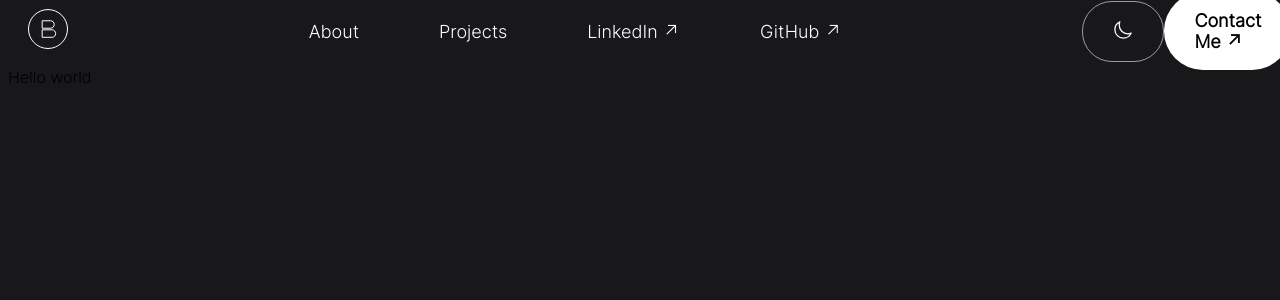
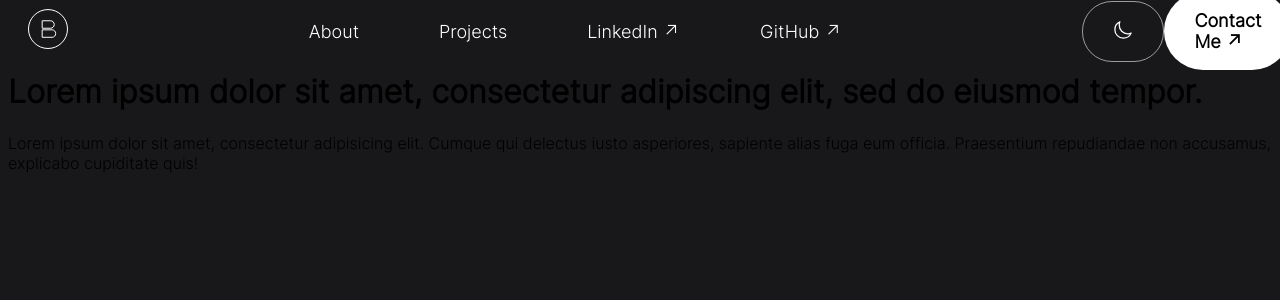
Before and after one commit to BenW2k/Ben-Resume, a Next.js app in the folder frontend/: page / in a window 1280 px wide. Shown: the top 300 px of the page. Built offline with nearby package versions, Linux system fonts and the light colour scheme.

Commit message:
+Created grid layout + title and subtitle

```diff
--- a/frontend/app/page.tsx
+++ b/frontend/app/page.tsx
@@ -1,3 +1,20 @@
+import styles from "./styles/home.module.css";
+import Image from "next/image";
+
 export default function Home() {
-  return <p>Hello world</p>;
+  return (
+    <div className={styles["home-grid"]}>
+      <h1 className={styles["home-title"]}>
+        Lorem ipsum dolor sit amet, consectetur adipiscing elit, sed do eiusmod
+        tempor.{" "}
+      </h1>
+      <p className={styles["home-subtitle"]}>
+        Lorem ipsum dolor sit amet, consectetur adipisicing elit. Cumque qui
+        delectus iusto asperiores, sapiente alias fuga eum officia. Praesentium
+        repudiandae non accusamus, explicabo cupiditate quis!
+      </p>
+      <div className="panel-1"></div>
+      <div className="skills-panel"></div>
+    </div>
+  );
 }
```
